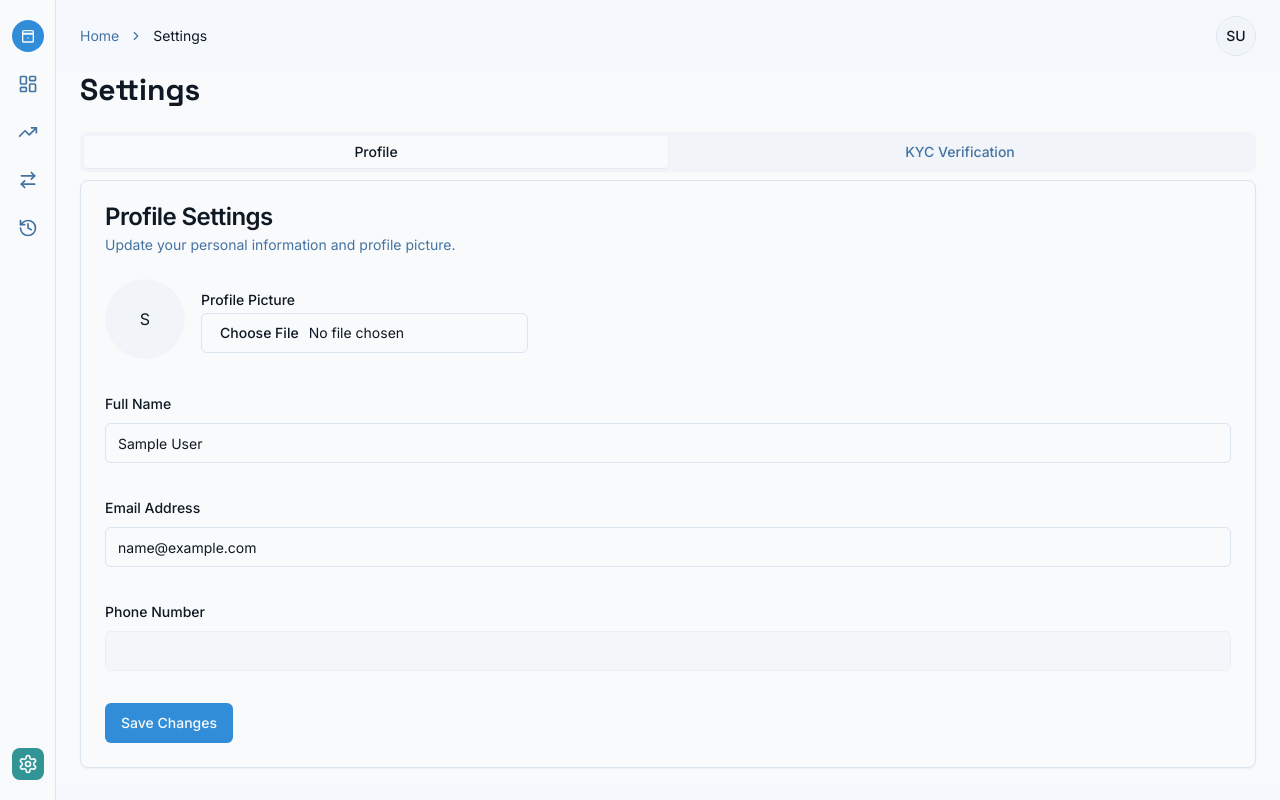
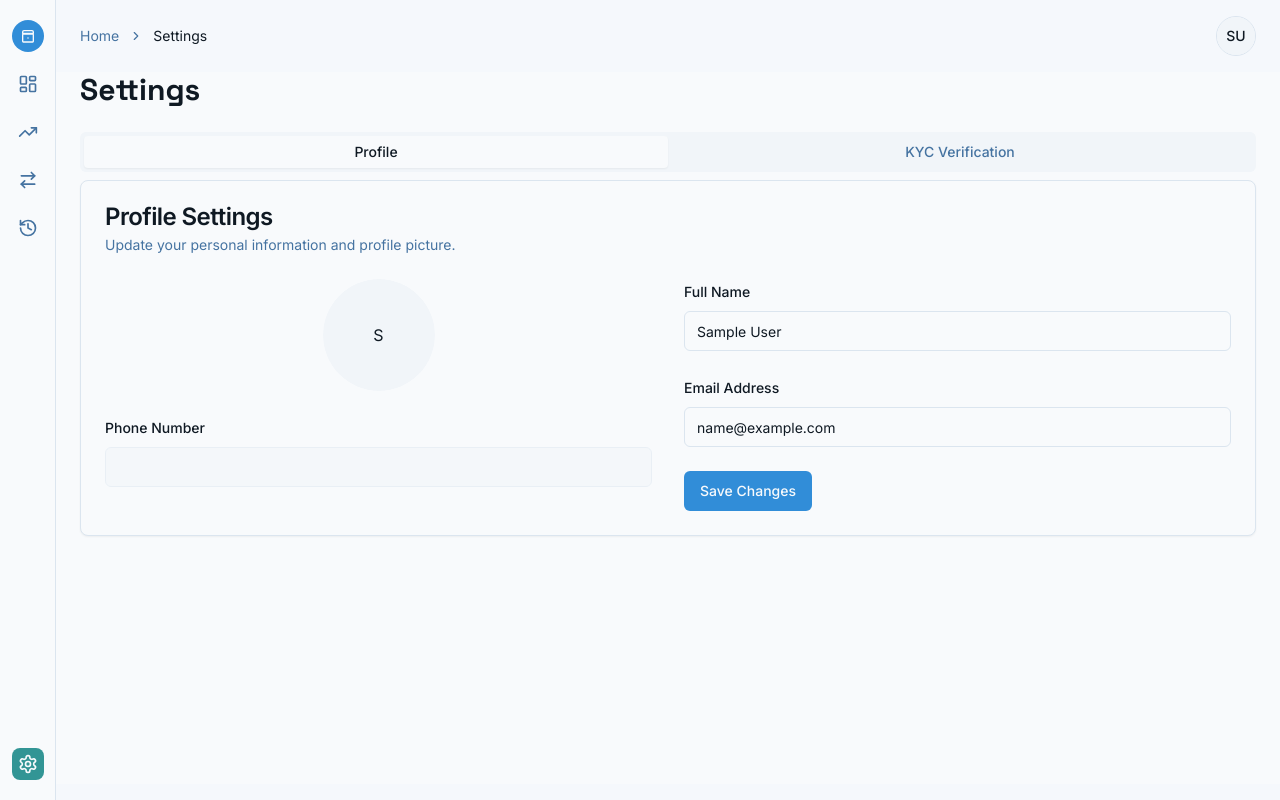
Before and after one commit to theabhiagrawall/FlowFi-Project, a Next.js app in the folder frontend/: page /settings in a window 1280 px wide. Built offline with nearby package versions, Linux system fonts and the light colour scheme; sample sign-in values are in the browser's storage.

Commit message:
updated analytics layout-admin kyc-form page-transition animation settings form

```diff
--- a/frontend/src/app/(dashboard)/analytics/page.jsx
+++ b/frontend/src/app/(dashboard)/analytics/page.jsx
@@ -25,7 +25,7 @@ export default function AnalyticsPage() {
                         <ArrowDown className="h-4 w-4 text-green-500" />
                     </CardHeader>
                     <CardContent>
-                        <div className="text-2xl font-bold">$2,350.00</div>
+                        <div className="text-2xl font-bold">₹2,350.00</div>
                         <p className="text-xs text-muted-foreground">+10.5% from last month</p>
                     </CardContent>
                 </Card>
@@ -35,7 +35,7 @@ export default function AnalyticsPage() {
                         <ArrowUp className="h-4 w-4 text-red-500" />
                     </CardHeader>
                     <CardContent>
-                        <div className="text-2xl font-bold">$1,210.50</div>
+                        <div className="text-2xl font-bold">₹1,210.50</div>
                         <p className="text-xs text-muted-foreground">+5.2% from last month</p>
                     </CardContent>
                 </Card>
--- a/frontend/src/app/admin/layout.jsx
+++ b/frontend/src/app/admin/layout.jsx
@@ -1,24 +1,56 @@
+'use client';
+
+import { useState, useEffect } from "react";
 import Logo from "@/components/logo.jsx";
 import UserNav from "@/components/user-nav.jsx";
 import PrivateRoute from "@/components/private-route.jsx";
 
-export default function AdminLayout({
-                                        children,
-                                    }) {
+export default function AdminLayout({ children }) {
+    const fullText = "Admin Panel";
+    const [displayedText, setDisplayedText] = useState("");
+    const [isTypingDone, setIsTypingDone] = useState(false);
+
+    useEffect(() => {
+        let i = 0;
+        const interval = setInterval(() => {
+            setDisplayedText(fullText.slice(0, i + 1));
+            i++;
+            if (i === fullText.length) {
+                clearInterval(interval);
+                setIsTypingDone(true);
+            }
+        }, 150); // typing speed in ms
+        return () => clearInterval(interval);
+    }, []);
+
     return (
         <PrivateRoute>
             <div className="flex min-h-screen w-full flex-col">
-                <header className="sticky top-0 flex h-16 items-center gap-4 border-b bg-background px-4 md:px-6">
-                    <Logo />
-                    <nav className="hidden flex-col gap-6 text-lg font-medium md:flex md:flex-row md:items-center md:gap-5 md:text-sm lg:gap-6">
-                        <span className="font-bold text-lg">Admin Panel</span>
-                    </nav>
-                    <div className="flex w-full items-center gap-4 md:ml-auto md:gap-2 lg:gap-4">
-                        <div className="ml-auto flex-1 sm:flex-initial">
-                            <UserNav />
-                        </div>
+                <header className="sticky top-0 flex h-16 items-center border-b bg-background px-4 md:px-6">
+                    {/* Left: Logo */}
+                    <div className="flex items-center">
+                        <Logo />
+                    </div>
+
+                    {/* Center: Admin Panel Animation */}
+                    <div className="flex flex-1 justify-center">
+                        <nav>
+                            <span
+                                className={`font-bold text-lg whitespace-nowrap font-[cursive] ${
+                                    !isTypingDone ? "border-r-2 border-black pr-1 animate-pulse" : ""
+                                }`}
+                            >
+                                {displayedText}
+                            </span>
+                        </nav>
+                    </div>
+
+                    {/* Right: UserNav */}
+                    <div className="flex items-center">
+                        <UserNav />
                     </div>
                 </header>
+
                 <main className="flex flex-1 flex-col gap-4 p-4 md:gap-8 md:p-8">
                     {children}
                 </main>
--- a/frontend/src/components/kyc-form.jsx
+++ b/frontend/src/components/kyc-form.jsx
@@ -20,16 +20,30 @@ import { CheckCircle, Clock, XCircle, Eye } from 'lucide-react';
 import { getAuthenticatedUser } from '@/lib/data.js';
 import { useState } from 'react';
 
+const allowedFileTypes = [
+    'application/pdf',
+    'image/jpeg',
+    'image/png',
+    'image/webp'
+];
+
 const formSchema = z.object({
     aadhar: z
         .string()
-    .regex(/^\d{12}$/, "Aadhar must be a 12-digit number."),
+        .regex(/^\d{12}$/, 'Aadhar must be a 12-digit number.'),
     pan: z
         .string()
-    .regex(/^[A-Z]{5}[0-9]{4}[A-Z]{1}$/, "Enter valid PAN (e.g., ABCDE1234F)."),
+        .regex(/^[A-Z]{5}[0-9]{4}[A-Z]{1}$/, 'Enter valid PAN (e.g., ABCDE1234F).'),
     document: z
         .any()
-    .refine((files) => files?.length === 1, "Document is required."),
+        .refine(
+            (files) => files?.length === 1,
+            'Document is required.'
+        )
+        .refine(
+            (files) => allowedFileTypes.includes(files?.[0]?.type),
+            'Only PDF or image files are allowed.'
+        ),
 });
 
 export function KycForm() {
@@ -46,11 +60,12 @@ export function KycForm() {
         console.log(values);
         toast({
             title: 'KYC Submitted',
-      description: 'Your documents are under review. This may take up to 24 hours.',
+            description:
+                'Your documents are under review. This may take up to 24 hours.',
         });
     }
 
-  // KYC status checks
+    // ✅ KYC Status States
     if (kycStatus === 'verified') {
         return (
             <Alert variant="default" className="bg-green-50 border-green-200 text-green-800 dark:bg-green-900/20 dark:border-green-800 dark:text-green-300">
@@ -90,8 +105,7 @@ export function KycForm() {
     return (
         <Form {...form}>
             <form onSubmit={form.handleSubmit(onSubmit)} className="space-y-8">
-
-        {/* Aadhar Field */}
+                {/* Aadhaar */}
                 <FormField
                     control={form.control}
                     name="aadhar"
@@ -99,14 +113,18 @@ export function KycForm() {
                         <FormItem>
                             <FormLabel>Aadhar Card Number</FormLabel>
                             <FormControl>
-                <Input placeholder="Enter 12-digit Aadhar number" {...field} maxLength={12} />
+                                <Input
+                                    placeholder="Enter 12-digit Aadhar number"
+                                    {...field}
+                                    maxLength={12}
+                                />
                             </FormControl>
                             <FormMessage />
                         </FormItem>
                     )}
                 />
 
-        {/* PAN Field */}
+                {/* PAN */}
                 <FormField
                     control={form.control}
                     name="pan"
@@ -114,14 +132,18 @@ export function KycForm() {
                         <FormItem>
                             <FormLabel>PAN Card Number</FormLabel>
                             <FormControl>
-                <Input placeholder="Enter PAN (e.g. ABCDE1234F)" {...field} maxLength={10} />
+                                <Input
+                                    placeholder="Enter PAN (e.g. ABCDE1234F)"
+                                    {...field}
+                                    maxLength={10}
+                                />
                             </FormControl>
                             <FormMessage />
                         </FormItem>
                     )}
                 />
 
-        {/* Document Upload + Preview Button */}
+                {/* Document Upload */}
                 <FormField
                     control={form.control}
                     name="document"
@@ -132,10 +154,12 @@ export function KycForm() {
                                 <div className="flex items-center gap-2">
                                     <Input
                                         type="file"
+                                        accept=".pdf,image/*"
                                         onChange={(e) => {
                                             const file = e.target.files?.[0];
                                             field.onChange(e.target.files);
-                      if (file) {
+
+                                            if (file && allowedFileTypes.includes(file.type)) {
                                                 setPreviewUrl(URL.createObjectURL(file));
                                             } else {
                                                 setPreviewUrl(null);
@@ -146,21 +170,22 @@ export function KycForm() {
                                         type="button"
                                         variant="outline"
                                         disabled={!previewUrl}
-                    onClick={() => previewUrl && window.open(previewUrl, '_blank')}
+                                        onClick={() =>
+                                            previewUrl && window.open(previewUrl, '_blank')
+                                        }
                                     >
                                         <Eye className="h-4 w-4 mr-2" /> Preview
                                     </Button>
                                 </div>
                             </FormControl>
                             <FormDescription>
-                Please upload a clear image or PDF of your selected document.
+                                Please upload a clear image or PDF of your document.
                             </FormDescription>
                             <FormMessage />
                         </FormItem>
                     )}
                 />
 
-        {/* Submit Button */}
                 <Button type="submit">Submit for Verification</Button>
             </form>
         </Form>
--- a/frontend/src/components/page-transition.jsx
+++ b/frontend/src/components/page-transition.jsx
@@ -1,8 +1,18 @@
-"use client"
+"use client";
 
-import { motion } from "framer-motion"
+import { motion } from "framer-motion";
+import { useState, useEffect } from "react";
+import { Skeleton } from "@/components/ui/skeleton.jsx";
 
 export function PageTransition({ children }) {
+    const [loading, setLoading] = useState(true);
+
+    useEffect(() => {
+        // Simulate small delay for skeleton
+        const timer = setTimeout(() => setLoading(false), 300);
+        return () => clearTimeout(timer);
+    }, []);
+
     return (
         <motion.div
             initial={{ opacity: 0, y: 20 }}
@@ -10,7 +20,16 @@ export function PageTransition({ children }) {
             exit={{ opacity: 0, y: -20 }}
             transition={{ duration: 0.3 }}
         >
-      {children}
+            {loading ? (
+                <div className="space-y-4">
+                    <Skeleton className="h-8 w-1/3" /> {/* Title skeleton */}
+                    <Skeleton className="h-4 w-full" /> {/* Content line */}
+                    <Skeleton className="h-4 w-5/6" /> {/* Content line */}
+                    <Skeleton className="h-4 w-2/3" /> {/* Content line */}
+                </div>
+            ) : (
+                children
+            )}
         </motion.div>
-  )
+    );
 }
--- a/frontend/src/components/settings-form.jsx
+++ b/frontend/src/components/settings-form.jsx
@@ -81,30 +81,39 @@ export function SettingsForm() {
 
     return (
         <Form {...form}>
-            <form onSubmit={form.handleSubmit(onSubmit)} className="space-y-8">
+            <form onSubmit={form.handleSubmit(onSubmit)} className="grid grid-cols-1 md:grid-cols-2 gap-8">
+
+                {/* Left Column: Avatar + Phone */}
+                <div className="space-y-6">
                     <FormField
                         control={form.control}
                         name="profilePicture"
-                    render={({ field }) => (
-                        <FormItem className="flex items-center gap-4">
-                            <Avatar className="h-20 w-20">
+                        render={() => (
+                            <FormItem className="flex flex-col items-center gap-4">
+                                <Avatar className="h-28 w-28">
                                     <AvatarImage src={user.avatar} data-ai-hint="woman portrait" />
                                     <AvatarFallback>{user.name?.[0] || 'A'}</AvatarFallback>
                                 </Avatar>
-                            <div className="grid gap-1.5">
-                                <FormLabel>Profile Picture</FormLabel>
-                                <FormControl>
-                                    <Input
-                                        type="file"
-                                        className="w-full"
-                                        onChange={(e) => field.onChange(e.target.files)}
-                                    />
-                                </FormControl>
-                            </div>
                             </FormItem>
                         )}
                     />
 
+                    {/* Phone Number (Read-only) */}
+                    <FormItem className="w-full">
+                        <FormLabel>Phone Number</FormLabel>
+                        <FormControl>
+                            <Input
+                                type="text"
+                                value={user.phoneNumber || ''}
+                                disabled
+                                className="bg-muted cursor-not-allowed"
+                            />
+                        </FormControl>
+                    </FormItem>
+                </div>
+
+                {/* Right Column: Editable Fields */}
+                <div className="space-y-6">
                     <FormField
                         control={form.control}
                         name="name"
@@ -133,20 +142,8 @@ export function SettingsForm() {
                         )}
                     />
 
-                {/* 📱 Phone Number Display (read-only) */}
-                <FormItem>
-                    <FormLabel>Phone Number</FormLabel>
-                    <FormControl>
-                        <Input
-                            type="text"
-                            value={user.phoneNumber || ''}
-                            disabled
-                            className="bg-muted cursor-not-allowed"
-                        />
-                    </FormControl>
-                </FormItem>
-
-                <Button type="submit">Save Changes</Button>
+                    <Button type="submit" className="mt-4">Save Changes</Button>
+                </div>
             </form>
         </Form>
     );
```
Lines whose indentation alone changed are shown as unchanged.
